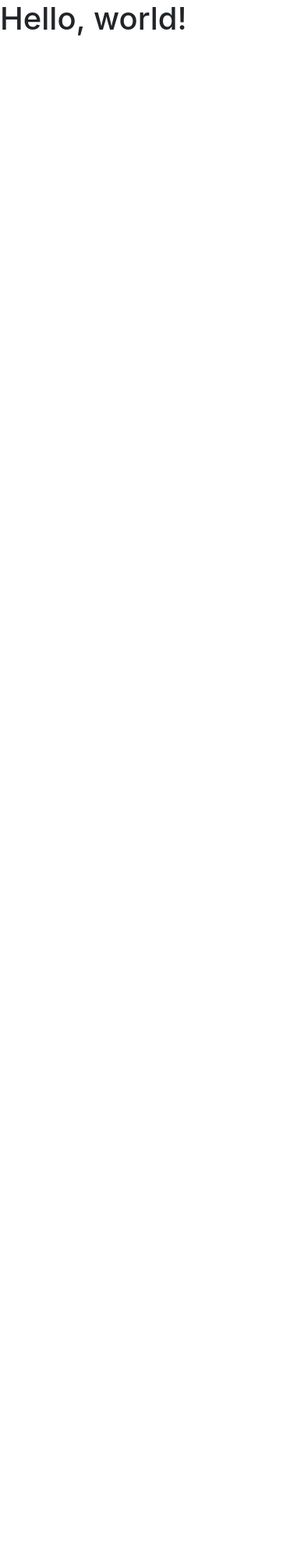
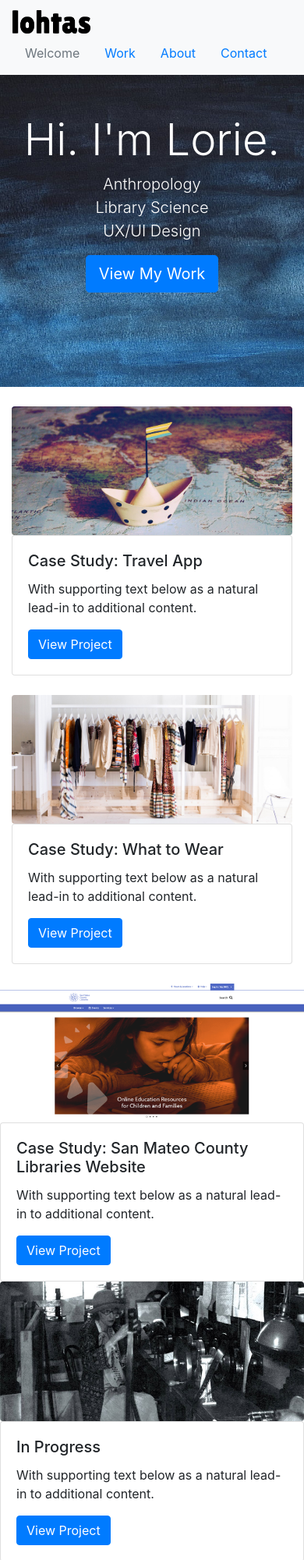
Before and after one commit to lohtas/HW18-Bootstrap, a plain HTML site: page index.html in a window 390 px wide. Shown: the top 2000 px of the page at 78% size. Before the commit the page ends 844 px from the top, so only its background shows below. Drawn offline with nearby package versions, Linux system fonts and the light colour scheme.

Commit message:
Publish 1
First draft ready to publish

```diff
--- /dev/null
+++ b/css/style.css
@@ -0,0 +1,37 @@
+.topJumbotron {
+    background-image: url(../images/bluebg.jpg);
+    background-size: cover;
+    background-repeat: no-repeat;
+    height: 400px;
+    color: white;
+    padding: 50px;
+}
+
+.btn {
+    padding: 100px;
+}
+
+#csImage {
+    width: 100%;
+}
+
+.container {
+    margin: 25px;
+}
+
+#me {
+    width: 200px;
+}
+
+.footer {
+    background-color: black;
+    padding: 25px;
+}
+
+.blockquote {
+    color: white;
+}
+
+.attribution {
+    color: gray;
+}
--- a/index.html
+++ b/index.html
@@ -5,13 +5,121 @@
     <meta charset="utf-8">
     <meta name="viewport" content="width=device-width, initial-scale=1, shrink-to-fit=no">
 
+    <link rel="stylesheet" href="css/style.css">
+
     <!-- Bootstrap CSS -->
     <link rel="stylesheet" href="https://stackpath.bootstrapcdn.com/bootstrap/4.4.1/css/bootstrap.min.css" integrity="sha384-Vkoo8x4CGsO3+Hhxv8T/Q5PaXtkKtu6ug5TOeNV6gBiFeWPGFN9MuhOf23Q9Ifjh" crossorigin="anonymous">
 
-    <title>Hello, world!</title>
+    <title>Homework Unit 18 - Bootstrap</title>
   </head>
   <body>
-    <h1>Hello, world!</h1>
+    <nav class="navbar navbar-light bg-light">
+      <a class="navbar-brand" href="#">
+        <img src="images/icon_lohtas.png" width="100" height="30" class="d-inline-block align-top" alt="">
+      </a>
+
+      <ul class="nav">
+        <li class="nav-item">
+          <a class="nav-link disabled" href="#">Welcome</a>
+        </li>
+        <li class="nav-item">
+          <a class="nav-link" href="https://lohtas.github.io/HW17/">Work</a>
+        </li>
+        <li class="nav-item">
+          <a class="nav-link" href="https://lohtas.github.io/HW16-MyFirstLayout/">About</a>
+        </li>
+        <li class="nav-item">
+          <a class="nav-link active" href="https://www.linkedin.com/in/lohtas/" tabindex="-1" aria-disabled="true">Contact</a>
+        </li>
+      </ul>
+    </nav>
+
+
+    <div class="topJumbotron jumbotron-fluid text-center blueBg">
+      <h1 class="display-4">Hi. I'm Lorie.</h1>
+      <p class="lead">Anthropology<br>Library Science<br>UX/UI Design</p>
+      <a class="btn btn-primary btn-lg" href="https://lohtas.github.io/HW17/" role="button">View My Work</a>
+    </div>
+
+    <div class="container">
+      <div class="row">
+        <div class="col-sm-8"><img src="images/travel-cover_crop.jpg" id="csImage" class="rounded float-left" alt="..."></div>
+        <div class="col-sm-4">
+          <div class="card">
+            <div class="card-body">
+              <h5 class="card-title">Case Study: Travel App</h5>
+              <p class="card-text">With supporting text below as a natural lead-in to additional content.</p>
+              <a href="#" class="btn btn-primary">View Project</a>
+            </div>
+          </div>
+        </div>
+      </div>
+    </div>
+
+    <div class="container">
+        <div class="row">
+          <div class="col-sm-8"><img src="images/wardrobe_crop.jpg" id="csImage" class="rounded" alt="..."></div>
+          <div class="col-sm-4">
+            <div class="card">
+            <div class="card-body">
+              <h5 class="card-title">Case Study: What to Wear</h5>
+              <p class="card-text">With supporting text below as a natural lead-in to additional content.</p>
+              <a href="#" class="btn btn-primary">View Project</a>
+            </div>
+          </div>
+        </div>
+      </div>
+    </div>
+
+    <div class="container>">
+      <div class="row">
+        <div class="col-sm-8"><img src="images/smcl.png" id="csImage" class="rounded" alt="..."></div>
+        <div class="col-sm-4">
+          <div class="card">
+          <div class="card-body">
+            <h5 class="card-title">Case Study: San Mateo County Libraries Website</h5>
+            <p class="card-text">With supporting text below as a natural lead-in to additional content.</p>
+            <a href="http://smcl.org" class="btn btn-primary">View Project</a>
+          </div>
+        </div>
+      </div>
+    </div>
+    </div>
+  </div>
+
+
+    <div class="container>">
+      <div class="row">
+      <div class="col-sm-8"><img src="images/editing_crop.jpg" id="csImage" class="rounded" alt="..."></div>
+        <div class="col-sm-4">
+          <div class="card">
+            <div class="card-body">
+              <h5 class="card-title">In Progress</h5>
+              <p class="card-text">With supporting text below as a natural lead-in to additional content.</p>
+              <a href="#" class="btn btn-primary">View Project</a>
+            </div>
+          </div>
+        </div>
+      </div>
+    </div>
+
+    <div class="jumbotron jumbotron-fluid text-center">
+      <img id="me" src="images/avataaars_skull.png">
+      <h1 class="display-4">Connect</h1>
+      <p class="lead">This is a simple hero unit, a simple jumbotron-style component for calling extra attention to featured content or information.</p>
+
+      <a class="btn btn-primary btn-lg" href="https://www.linkedin.com/in/lohtas/" role="button">Let's LinkedIn</a>
+    </div>
+
+    <div class="footer text-center">
+      <blockquote class="blockquote mb-0">
+        <p>Gummi Bear? It's been in my pocket. They're real warm and soft.</p>
+        <footer class="blockquote-footer">Girl on Bu, <cite title="Source Title">Ferris Bueller's Day Off</cite></footer>
+      </blockquote>
+
+
+    </div>
+
 
     <!-- Optional JavaScript -->
     <!-- jQuery first, then Popper.js, then Bootstrap JS -->
```
Also changed, not shown: images/avataaars_skull.png (added), images/bluebg.jpg (added), images/editing.jpg (added), images/editing_crop.jpg (added), images/icon_lohtas.png (added), images/smcl.jpg (added), images/smcl.png (added), images/travel-cover.jpg (added), images/travel-cover_crop.jpg (added), images/wardrobe.jpg (added), images/wardrobe_crop.jpg (added), smcl-hp.png (added), 2 other files.
